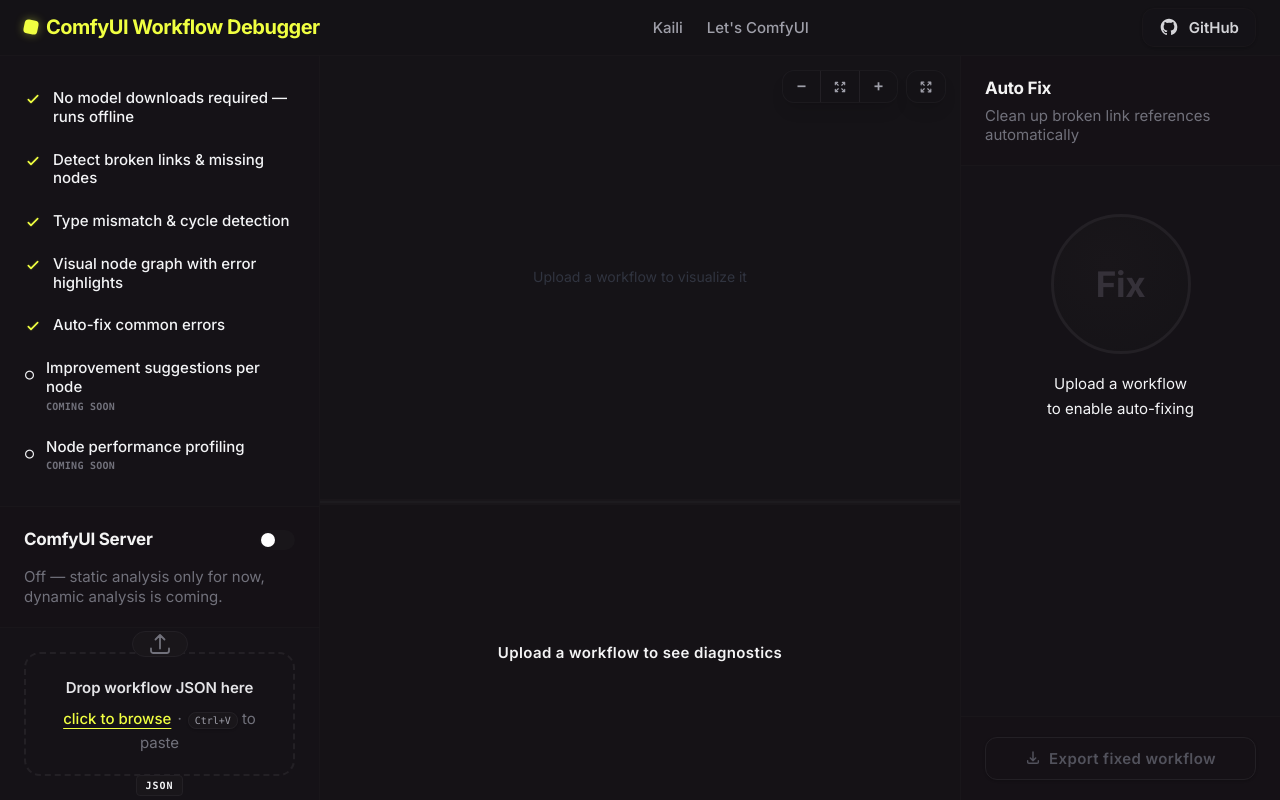
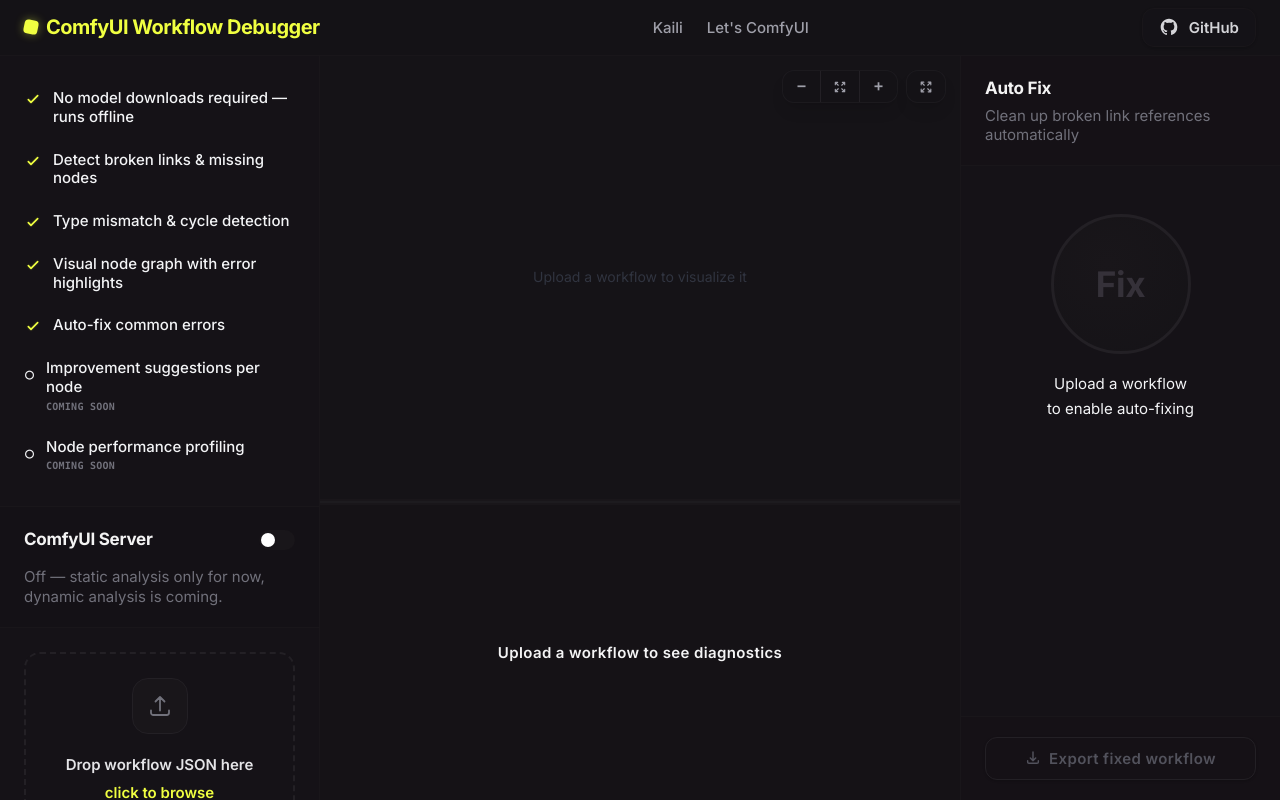
Before and after one commit to kaili-yang/ComfyUI-Workflow-Debugger, a Vue app: page / in a window 1280 px wide. Built offline with nearby package versions, Linux system fonts and the light colour scheme.

Commit message:
style: refactor UploadPanel layout using modern fluid Flexbox and ensure scrollability

```diff
--- a/src/components/UploadPanel.vue
+++ b/src/components/UploadPanel.vue
@@ -108,9 +108,9 @@
 </script>
 
 <template>
-  <div class="flex flex-col h-full bg-transparent">
+  <div class="flex flex-col h-full bg-transparent overflow-y-auto">
     <!-- Feature list -->
-    <div class="flex-shrink-0 px-6 py-6 border-b border-ink-800 flex flex-col gap-1.5">
+    <div class="px-6 py-6 border-b border-ink-800 flex flex-col gap-1.5">
       <div
         v-for="item in features"
         :key="item.label"
@@ -134,9 +134,9 @@
     </div>
 
     <!-- Connection section -->
-    <div class="flex-shrink-0 px-6 py-5 border-b border-ink-800 bg-ink-900/20">
+    <div class="px-6 py-5 border-b border-ink-800 bg-ink-900/20 flex flex-col gap-3.5">
       <!-- Header row with toggle -->
-      <div class="flex items-center justify-between mb-3.5">
+      <div class="flex items-center justify-between">
         <h2 class="panel-header">ComfyUI Server</h2>
         <button
           class="relative inline-flex h-5 w-9 items-center rounded-full transition-colors duration-200 focus:outline-none cursor-pointer"
@@ -172,7 +172,7 @@
             {{ props.schemaStatus === 'loading' ? '…' : 'Connect' }}
           </button>
         </div>
-        <div class="flex items-center gap-1.5 mt-3.5 min-h-[20px]">
+        <div class="flex items-center gap-1.5 min-h-[20px]">
           <template v-if="props.schemaStatus === 'loading'">
             <span class="text-xs text-zinc-500 animate-pulse">Connecting to server…</span>
           </template>
@@ -203,12 +203,12 @@
     </div>
 
     <!-- Body -->
-    <div class="flex-1 flex flex-col items-stretch justify-center px-6 py-6 gap-5 min-h-0">
+    <div class="flex-1 flex flex-col gap-4 p-6 min-h-[280px]">
 
       <!-- File loaded state -->
       <template v-if="props.fileName">
-        <div class="bg-ink-800/40 border border-ink-700 rounded-2xl p-5 text-center shadow-sm">
-          <div class="w-12 h-12 bg-brand-yellow/10 border border-brand-yellow/20 rounded-full flex items-center justify-center mx-auto mb-3">
+        <div class="flex-1 flex flex-col items-center justify-center gap-3.5 bg-ink-800/40 border border-ink-700 rounded-2xl p-6 text-center shadow-sm">
+          <div class="w-12 h-12 bg-brand-yellow/10 border border-brand-yellow/20 rounded-full flex items-center justify-center">
             <svg class="w-5 h-5 text-brand-yellow" fill="none" viewBox="0 0 24 24" stroke="currentColor" stroke-width="2">
               <path stroke-linecap="round" stroke-linejoin="round" d="M9 12l2 2 4-4m6 2a9 9 0 11-18 0 9 9 0 0118 0z" />
             </svg>
@@ -216,13 +216,13 @@
           <p class="text-zinc-200 text-sm font-semibold font-mono break-all leading-relaxed">{{ props.fileName }}</p>
         </div>
         <button
-          class="py-2.5 text-sm font-semibold text-zinc-300 bg-ink-800 hover:bg-ink-700 border border-ink-700 hover:border-ink-600 rounded-xl transition-all duration-150 cursor-pointer"
+          class="w-full py-2.5 text-sm font-semibold text-zinc-300 bg-ink-800 hover:bg-ink-700 border border-ink-700 hover:border-ink-600 rounded-xl transition-all duration-150 cursor-pointer text-center"
           @click="triggerInput"
         >
           Upload another
         </button>
         <button
-          class="py-2.5 text-sm font-semibold text-red-400 hover:text-red-300 bg-red-950/20 hover:bg-red-950/30 border border-red-900/30 hover:border-red-900/50 rounded-xl transition-all duration-150 cursor-pointer"
+          class="w-full py-2.5 text-sm font-semibold text-red-400 hover:text-red-300 bg-red-950/20 hover:bg-red-950/30 border border-red-900/30 hover:border-red-900/50 rounded-xl transition-all duration-150 cursor-pointer text-center"
           @click="emit('reset')"
         >
           Clear
@@ -232,7 +232,7 @@
       <!-- Upload state -->
       <template v-else>
         <div
-          class="flex-1 min-h-0 border-2 border-dashed rounded-2xl flex flex-col items-center justify-center gap-5 cursor-pointer transition-all duration-200 select-none p-6"
+          class="flex-1 flex flex-col items-center justify-center gap-5 border-2 border-dashed rounded-2xl cursor-pointer transition-all duration-200 select-none p-6 text-center"
           :class="isDragging
             ? 'border-brand-yellow bg-brand-yellow/5 shadow-glow-yellow'
             : 'border-ink-700 bg-ink-800/20 hover:border-ink-600 hover:bg-ink-800/40'"
@@ -242,7 +242,7 @@
           @click="triggerInput"
         >
           <div
-            class="w-14 h-14 rounded-2xl flex items-center justify-center transition-all duration-200"
+            class="w-14 h-14 rounded-2xl flex items-center justify-center transition-all duration-200 shrink-0"
             :class="isDragging ? 'bg-brand-yellow/15 shadow-sm' : 'bg-ink-800 border border-ink-700'"
           >
             <svg
@@ -253,18 +253,19 @@
               <path stroke-linecap="round" stroke-linejoin="round" d="M3 16.5v2.25A2.25 2.25 0 005.25 21h13.5A2.25 2.25 0 0021 18.75V16.5m-13.5-9L12 3m0 0l4.5 4.5M12 3v13.5" />
             </svg>
           </div>
-          <div class="text-center px-2">
+          <div class="flex flex-col items-center gap-2">
             <p class="text-zinc-200 text-sm font-semibold font-display">Drop workflow JSON here</p>
-            <p class="text-zinc-500 text-xs mt-2 leading-relaxed">
-              <span class="text-brand-yellow font-medium hover:text-white underline underline-offset-4 cursor-pointer">click to browse</span>
-              <span class="mx-1.5">·</span>
+            <p class="text-brand-yellow text-xs font-semibold hover:text-white underline underline-offset-4 cursor-pointer">
+              click to browse
+            </p>
+            <div class="flex items-center gap-1.5 text-zinc-500 text-xs">
               <kbd class="text-zinc-400 font-mono text-[10px] bg-ink-800 border border-ink-700 rounded-lg px-1.5 py-0.5 shadow-sm">Ctrl+V</kbd>
-              <span class="text-zinc-500"> to paste</span>
-            </p>
+              <span>to paste</span>
+            </div>
           </div>
-          <span class="text-[10px] uppercase font-bold tracking-widest text-zinc-650 bg-ink-800 px-2 py-0.5 rounded border border-ink-700 font-mono">JSON</span>
+          <span class="text-[10px] uppercase font-bold tracking-widest text-zinc-650 bg-ink-800 px-2 py-0.5 rounded border border-ink-700 font-mono shrink-0">JSON</span>
         </div>
-        <p v-if="errorMsg" class="text-red-400 text-xs text-center border border-red-950 bg-red-950/20 px-3 py-2 rounded-xl">{{ errorMsg }}</p>
+        <p v-if="errorMsg" class="w-full text-red-400 text-xs text-center border border-red-950 bg-red-950/20 px-3 py-2 rounded-xl shrink-0">{{ errorMsg }}</p>
       </template>
 
     </div>
```
